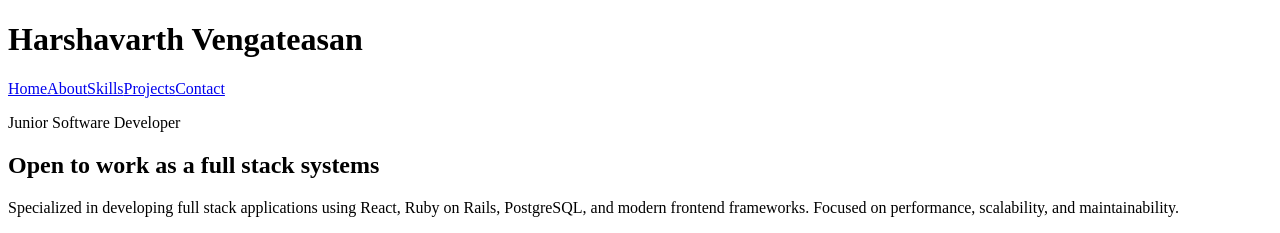
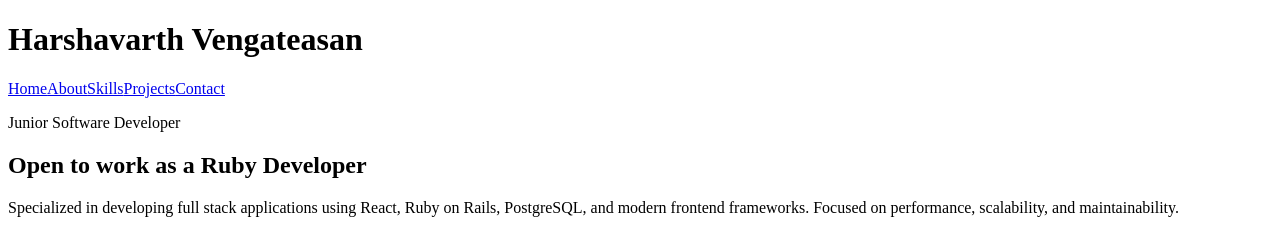
Before and after one commit to Harshavarth20/Personal-Portfolio, a React (Vite) app: page / in a window 1280 px wide. Shown: the top 233 px of the page. Built offline with nearby package versions, Linux system fonts and the light colour scheme; the HTML template or start-up script is replaced by a standard one.

Commit message:
Fixed sequence in TypeAnimation

```diff
--- a/src/components/Hero.jsx
+++ b/src/components/Hero.jsx
@@ -20,18 +20,19 @@ function Hero() {
 						<span className="text-cyan-400">
 							<TypeAnimation
 								sequence={[
-									"web applications",
+									"Software Developer",
 									2000,
-									"full stack systems",
+									"Ruby Developer",
 									2000,
-									"scalable backend APIs",
+									"Frontend Web Developer",
 									2000,
-									"frontend user interfaces",
+									"Full Stack Developer",
+									2000,
+									"React Developer",
 									2000,
 								]}
 								speed={50}
 								repeat={Infinity}
-								wrapper="span"
 							/>
 						</span>
 					</h1>
```
